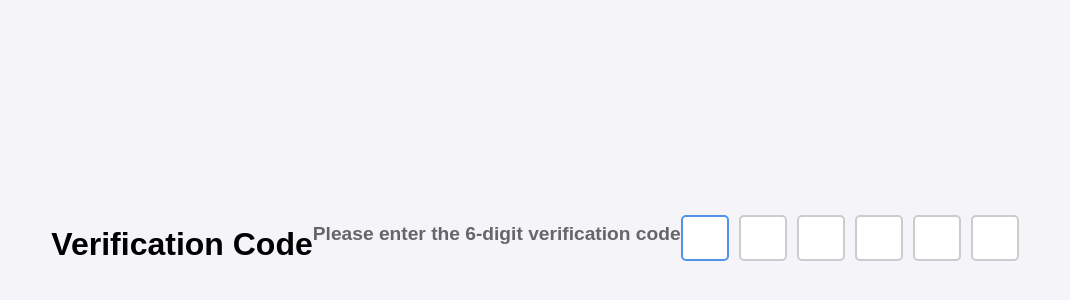
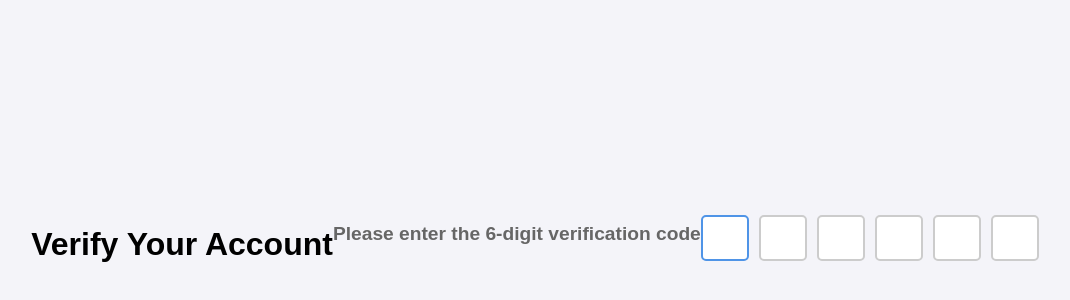
Before and after one commit to acciojob/OTP-Ashwastaken78867, a website: page main.html in a window 1280 px wide. Shown: the part 162-462 px from the top of the page, without its empty margins (105-1175 px from the left). Drawn offline with Linux system fonts and the light colour scheme.

Commit message:
created a submission

```diff
--- a/main.html
+++ b/main.html
@@ -4,17 +4,15 @@
 <head>
   <meta charset="UTF-8">
   <meta name="viewport" content="width=device-width, initial-scale=1.0">
-  <title>Verification Code</title>
+  <title>Verify Your Account</title>
   <link rel="stylesheet" href="styles.css">
 </head>
 
 <body>
-  <!-- Corrected the heading text to match the test expectation -->
-  <h1 id="verification_heading">Verification Code</h1> <!-- This should match your test expectation -->
+  <h1 id="verification_heading">Verify Your Account</h1>
   <h2 id="verification_subtext">Please enter the 6-digit verification code</h2>
 
   <div class="code-container">
-    <!-- Corrected the IDs to match test expectation (code-1, code-2, etc.) -->
     <input type="text" class="code" maxlength="1" id="code-1" />
     <input type="text" class="code" maxlength="1" id="code-2" />
     <input type="text" class="code" maxlength="1" id="code-3" />
```
